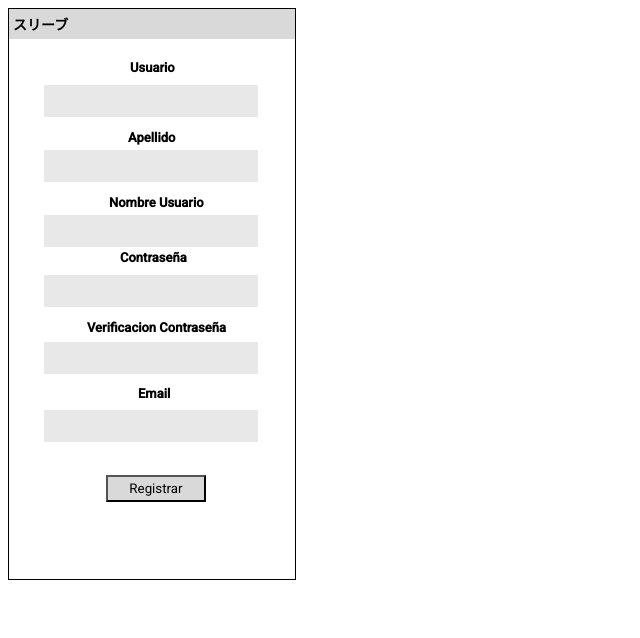
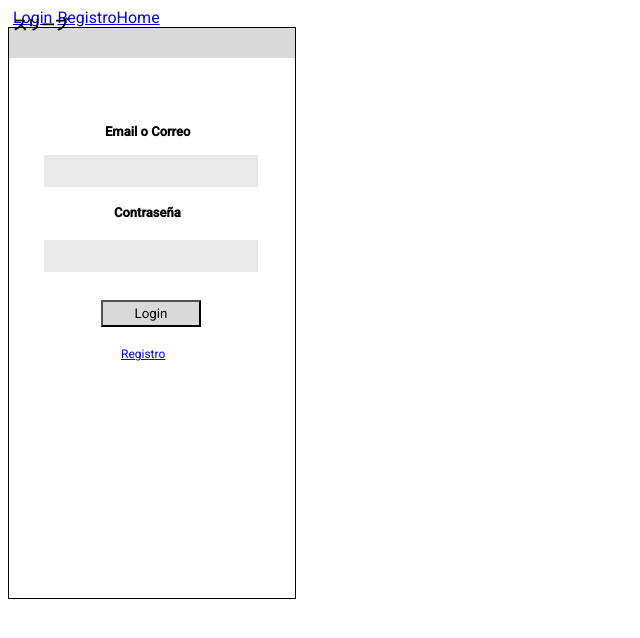
Before and after one commit to williamdaza01/mangapp, a React (Create React App) app: page /login in a window 1280 px wide. Shown: the top 638 px of the page, without its empty margins (0-640 px from the left). Built offline with nearby package versions, Linux system fonts and the light colour scheme.

Commit message:
redireccionamiento solo

```diff
--- a/package.json
+++ b/package.json
@@ -15,10 +15,10 @@
     "react": "^18.2.0",
     "react-dom": "^18.2.0",
     "react-pdf": "^6.2.2",
+    "react-router-dom": "^5.2.0",
+    "react-scripts": "5.0.1",
     "react-slick": "^0.29.0",
     "react-viewer": "^3.2.2",
-    "react-router-dom": "^6.8.1",
-    "react-scripts": "5.0.1",
     "sass": "^1.58.0",
     "slick-carousel": "^1.8.1",
     "web-vitals": "^2.1.4"
--- /dev/null
+++ b/src/enrutamiento.jsx
@@ -0,0 +1,35 @@
+
+import { BrowserRouter, Link,Switch,Route,  } from "react-router-dom";
+import { Home } from "./Home/Home";
+import { Login } from "./login";
+import { Registro } from "./registro";
+
+export const Enrutamiento = () => {
+  const inlineSyles = {
+    padding: 5,
+  };
+
+  return (
+    <BrowserRouter basename="/">
+
+        <Link to="/login" style={inlineSyles}>
+          Login
+        </Link>
+
+        <Link to="/">Registro</Link>
+
+        <Link to="/home">Home</Link>
+
+      <Switch>
+      <Route exact path="/" component={Registro} />
+        <Route path="/home" component={Home} />
+
+        <Route path="/login" component={Login} />
+        </Switch>
+
+
+
+
+    </BrowserRouter>
+  );
+};
--- a/src/login.jsx
+++ b/src/login.jsx
@@ -1,8 +1,9 @@
 
 import { useRef } from 'react';
 import './login.css';
+import { BrowserRouter, Link,Switch,Route, } from "react-router-dom";
 import { Registro } from './registro';
-import { Home } from './Home/home';
+import { Home } from './Home/Home';
 
 
 export function Login(){
@@ -28,7 +29,7 @@ else{
                 <b className='contraseña'>Contraseña</b>
                 <input className='input2' type="password" ref={contraseña}/>
                 <button className='button'>Login</button>
-                <p className='registrarse'>Registrarse</p>
+                <p className='registrarse' ><Link to="/">Registro</Link></p>
         </form>
         }
         </div>
```
Also changed, not shown: src/index.js (+2 -5 lines), 2 other files (tests, documents, lock files or other folders).
